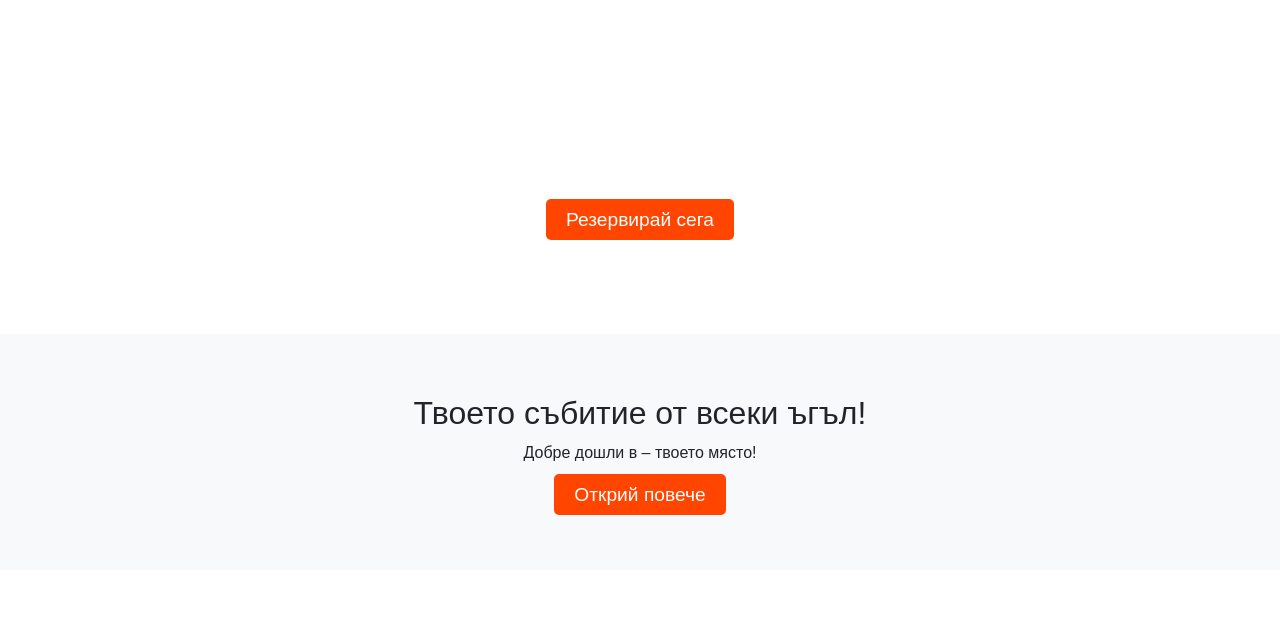
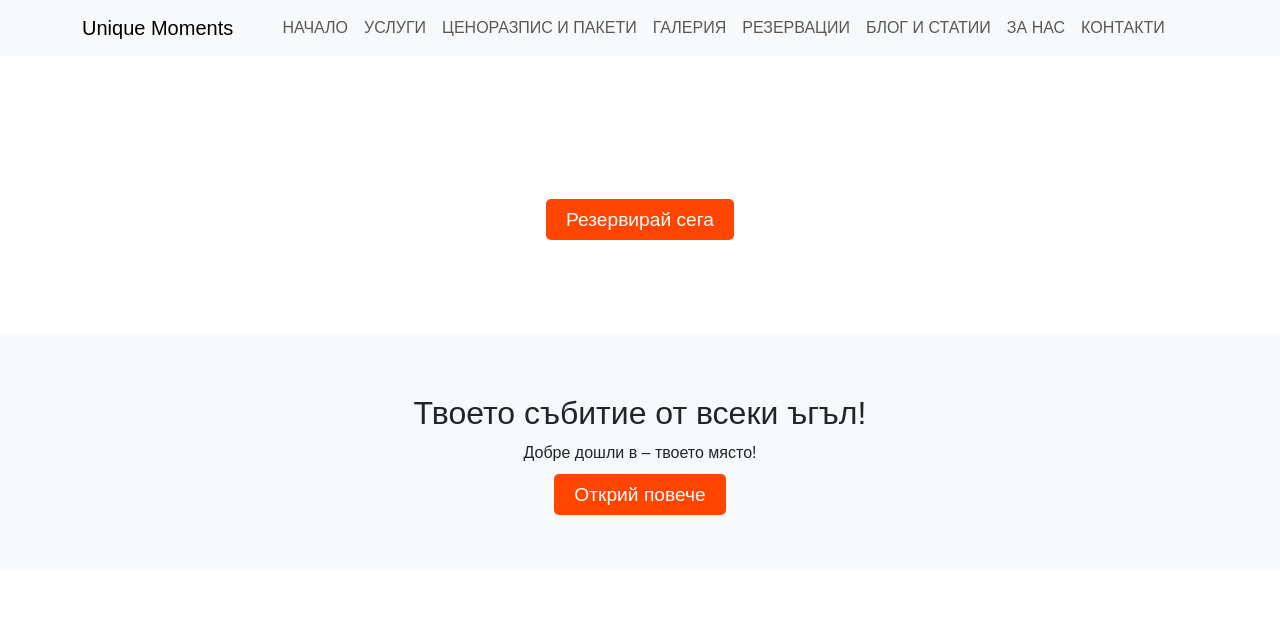
Before and after one commit to lefter-lab/lefter-lab.github.io, a plain HTML site: page index.html in a window 1280 px wide. Shown: the top 627 px of the page. Drawn offline with nearby package versions, Linux system fonts and the light colour scheme.

Commit message:
Update index.html

```diff
--- a/index.html
+++ b/index.html
@@ -17,6 +17,28 @@
     </style>
 </head>
 <body>
+        <!-- Navigation Menu -->
+    <nav class="navbar navbar-expand-lg navbar-light bg-light fixed-top">
+        <div class="container">
+            <a class="navbar-brand" href="#">Unique Moments</a>
+            <button class="navbar-toggler" type="button" data-bs-toggle="collapse" data-bs-target="#navbarNav">
+                <span class="navbar-toggler-icon"></span>
+            </button>
+            <div class="collapse navbar-collapse" id="navbarNav">
+                <ul class="navbar-nav mx-auto">
+                    <li class="nav-item"><a class="nav-link" href="#">НАЧАЛО</a></li>
+                    <li class="nav-item"><a class="nav-link" href="#services">УСЛУГИ</a></li>
+                    <li class="nav-item"><a class="nav-link" href="#pricing">ЦЕНОРАЗПИС И ПАКЕТИ</a></li>
+                    <li class="nav-item"><a class="nav-link" href="#gallery">ГАЛЕРИЯ</a></li>
+                    <li class="nav-item"><a class="nav-link" href="#reservation">РЕЗЕРВАЦИИ</a></li>
+                    <li class="nav-item"><a class="nav-link" href="#blog">БЛОГ И СТАТИИ</a></li>
+                    <li class="nav-item"><a class="nav-link" href="#about">ЗА НАС</a></li>
+                    <li class="nav-item"><a class="nav-link" href="#contact">КОНТАКТИ</a></li>
+                </ul>
+            </div>
+        </div>
+    </nav>
+
 
     <!-- Hero Section -->
     <section class="hero">
```
